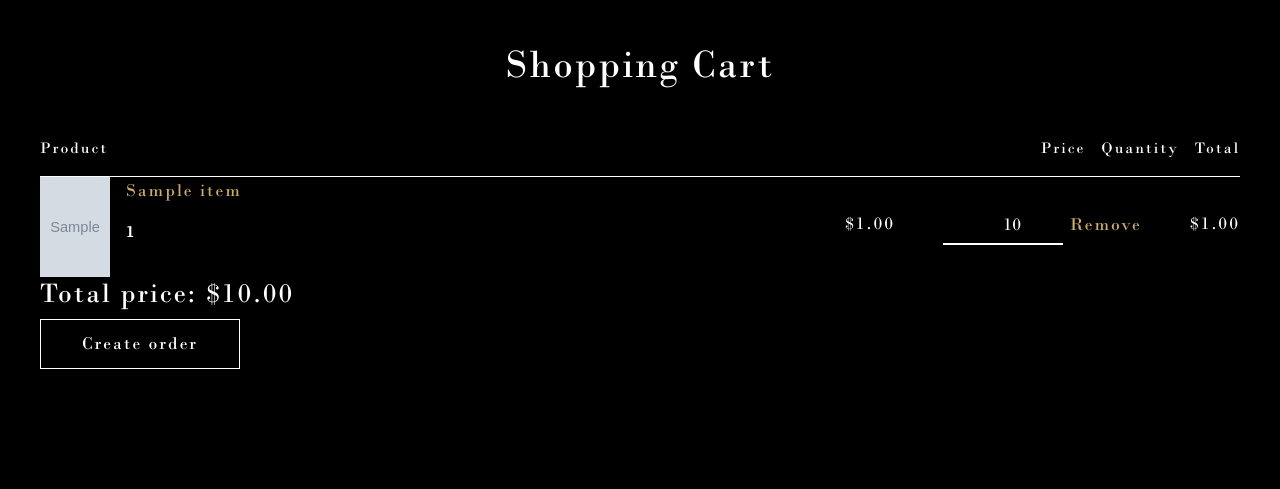
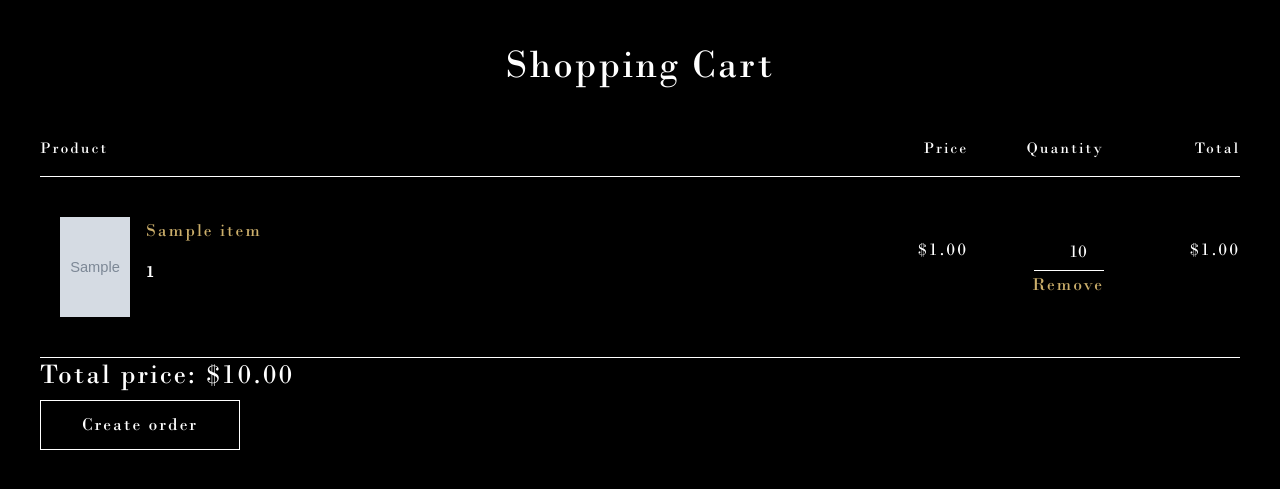
Before and after one commit to prodbyyasuo/rev, a Django app: template reverence/cart/templates/cart/cart_detail.html in a window 1280 px wide. Shown: the part 70-559 px from the top of the page. Run offline with Django 5.2, Linux system fonts and the light colour scheme; the template is opened without the code that fills it: most values are stand-ins (such as "Sample title", 1, 10 or a date in 2020); grey boxes marked "Sample" are stand-in pictures; some libraries are stand-ins or nearby versions.

Commit message:
Add cart

```diff
--- a/reverence/cart/templates/cart/cart_detail.html
+++ b/reverence/cart/templates/cart/cart_detail.html
@@ -34,7 +34,7 @@
                                 <p class="item-size-bottom fw-bold p-3">{{ item.size }}</p>
                             </div>
                         </div>
-                        <div class="right-side-items d-flex gap-5">
+                        <div class="right-side-items d-flex gap-3">
                             <div class="c-item-price">
                                 ${{ item.total_price|floatformat:2 }}
                             </div>
--- a/reverence/main/static/css/base.css
+++ b/reverence/main/static/css/base.css
@@ -349,3 +349,23 @@ input[type="number"]::-webkit-outer-spin-button {
     width: 70px;
     height: 100px;
 }
+
+.cart-item {
+    border-bottom: 1px solid #fff;
+    padding: 40px 0 40px 20px;
+}
+
+.c-item-total, .c-item-price, .c-item-quantity {
+    width: 120px;
+}
+
+.right-side-items {
+    text-align: right;
+}
+
+.c-quantity-form input{
+    width: 70px;
+    border-bottom: 1px solid #fff;
+    height: 35px;
+    color: #fff;
+}
--- a/reverence/main/templates/main/base.html
+++ b/reverence/main/templates/main/base.html
@@ -21,7 +21,7 @@
             <a href="#" class="h-profile">
                 <img src="{% static 'img/profile.png' %}" alt="">
             </a>
-            <a href="#" class="h-profile">
+            <a href="{% url 'cart:cart_detail' %}" class="h-profile">
                 <img src="{% static 'img/cart.png' %}" alt="">
             </a>
             <div class="forsearch">
```
